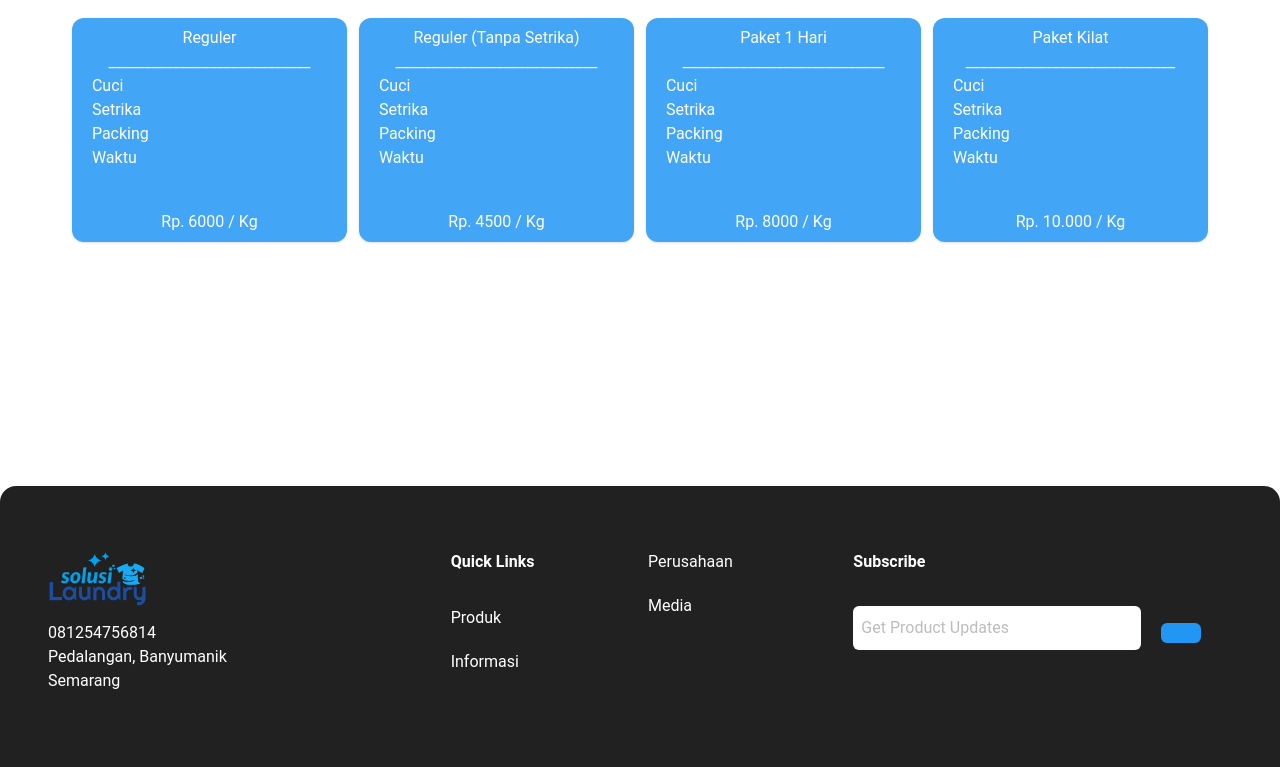
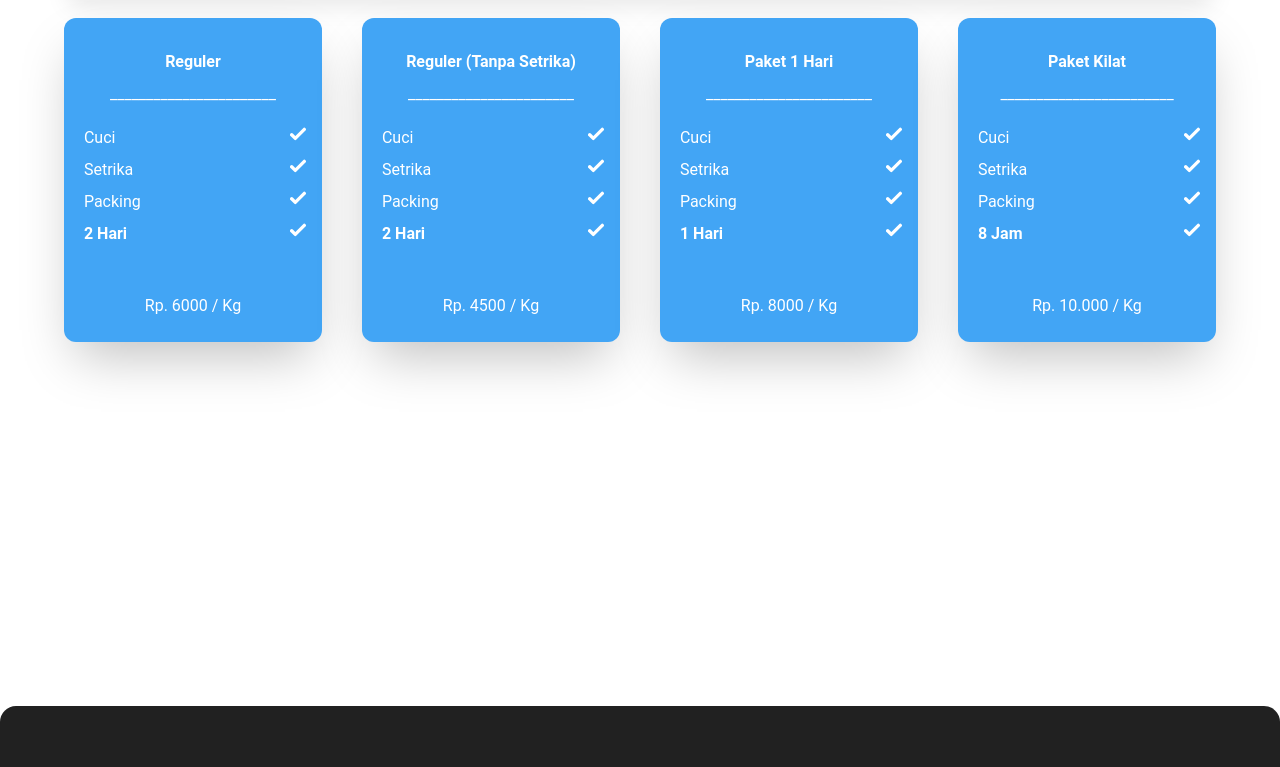
Before and after one commit to muhammadgimnastiar/solusi-laundry, a React (Create React App) app: page /paket in a window 1280 px wide. Shown: the part 460-1227 px from the top of the page. Built offline with nearby package versions, Linux system fonts and the light colour scheme; no server answers.

Commit message:
Lengkapi Front-End

```diff
--- a/package.json
+++ b/package.json
@@ -11,11 +11,14 @@
     "appwrite": "^13.0.1",
     "autoprefixer": "^10.4.16",
     "axios": "^1.6.2",
+    "express": "^4.18.2",
+    "nodemon": "^3.0.2",
     "postcss": "^8.4.31",
     "react": "^18.2.0",
     "react-dom": "^18.2.0",
     "react-router-dom": "^6.19.0",
     "react-scripts": "5.0.1",
+    "util": "^0.12.5",
     "web-vitals": "^2.1.4"
   },
   "scripts": {
--- a/src/components/Footer/Footer.jsx
+++ b/src/components/Footer/Footer.jsx
@@ -15,13 +15,13 @@ function Footer() {
         </div>
         <div className="grid grid-cols-1 md:grid-cols-2 gap-4">
           <div>
-            <h1 className="font-bold pb-8">Quick Links</h1>
+            <h1 className="font-bold pb-8">Navigasi</h1>
             <ul>
               <li className="pb-5">Produk</li>
               <li>Informasi</li>
             </ul>
           </div>
-          <div className="">
+          <div className="pt-14">
             <ul>
               <li className="pb-5">Perusahaan</li>
               <li>Media</li>
@@ -29,7 +29,7 @@ function Footer() {
           </div>
         </div>
         <div>
-          <h1 className="font-bold pb-8">Subscribe</h1>
+          <h1 className="font-bold pb-8">Berlangganan</h1>
           <input
             type="text"
             placeholder="Get Product Updates"
@@ -47,9 +47,9 @@ function Footer() {
           <i className="fab fa-twitter px-8"></i>
         </div>
         <span>
-          A Product of <strong>Solusi Laundry</strong>
+          Sebuah Produk dari <strong>Solusi Laundry</strong>
         </span>
-        <span>© 2023 Lift Media. All rights reserved.</span>
+        <span>© 2023 Aji Saka. Dilindungi Hak Cipta.</span>
       </div>
     </footer>
   );
--- a/src/components/Hero/Hero.jsx
+++ b/src/components/Hero/Hero.jsx
@@ -18,15 +18,19 @@ function Hero() {
           </h5>
         </div>
         <div className="gap-2 mx-auto flex justify-center xl:justify-start">
+          <a href="">
             <Button className="bg-primary-blue rounded-xl px-8 py-3 font-inter font-semibold text-bg ">
               Pesan Sekarang
             </Button>
+          </a>
+          <a href="/Pesanan">
             <Button
               className="rounded-xl px-8 py-3 font-inter font-semibold "
               variant="text"
             >
               Lihat Pesanan
             </Button>
+          </a>
         </div>
       </div>
       <div className="col-span-12 lg:col-span-5 order-1 ">
--- a/src/pages/Admin/AddPesanan.jsx
+++ b/src/pages/Admin/AddPesanan.jsx
@@ -58,11 +58,11 @@ const AddUser = () => {
 
   return (
     <div className="bg-bg min-h-screen">
-      <div className="container mx-auto mt-5">
+      <div className="container mx-auto">
         <h1 className="text-center text-4xl font-extrabold font-poppins py-10">
           Tambah Pesanan
         </h1>
-        <div className="columns mt-5 is-centered">
+        <div className="columns mx-8 is-centered">
           <div className="column is-half">
             <form onSubmit={saveUser}>
               <div className="field">
@@ -147,12 +147,12 @@ const AddUser = () => {
                   />
                 </div>
               </div>
-              <div className="field">
+              <div className="field mb-7">
                 <button
                   type="submit"
                   className="button w-28 h-[47px] p-2.5 bg-indigo-800 rounded-[15px] justify-start items-start gap-2.5 inline-flex"
                 >
-                  <h1 className="w-[92px] h-[22px] text-center text-white text-xl font-bold font-inter">
+                  <h1 className="w-[92px] h-[22px] text-center text-white text-base font-bold font-inter">
                     Tambah
                   </h1>
                 </button>
--- a/src/pages/Admin/Dasboard.jsx
+++ b/src/pages/Admin/Dasboard.jsx
@@ -55,14 +55,14 @@ export function Dashboard() {
   };
   const { logoutUser } = useAuth();
   return (
-    <div className="bg-bg ">
+    <div className="bg-bg">
       <Card className="h-full w-full" shadow={false}>
         <CardHeader
           floated={false}
           shadow={false}
           className="rounded-none container mx-auto"
         >
-          <div className="mb-8 flex items-center justify-between gap-8">
+          <div className="mb-8 ml-6 flex items-center justify-between gap-8">
             <div>
               <Typography variant="h5" color="blue-gray">
                 Daftar Pesanan
@@ -87,7 +87,7 @@ export function Dashboard() {
             </div>
           </div>
 
-          <div className="w-full md:w-72">
+          <div className="w-full md:w-72 ml-6">
             <Input
               label="Pencarian"
               icon={<MagnifyingGlassIcon className="h-5 w-5" />}
@@ -106,7 +106,7 @@ export function Dashboard() {
                     <Typography
                       variant="normal"
                       color="white"
-                      className="font-normal leading-none"
+                      className="font-normal leading-none ml-7"
                     >
                       {head}
                     </Typography>
@@ -126,7 +126,7 @@ export function Dashboard() {
                     <tr key={name}>
                       {/* name */}
                       <td className={classes}>
-                        <div className="flex items-center gap-3">
+                        <div className="flex items-center gap-3 ml-7">
                           <Avatar
                             src={
                               "https://demos.creative-tim.com/test/corporate-ui-dashboard/assets/img/team-3.jpg"
@@ -149,7 +149,7 @@ export function Dashboard() {
                         <Typography
                           variant="small"
                           color="blue-gray"
-                          className="font-normal"
+                          className="font-normal ml-7"
                         >
                           {status}
                         </Typography>
@@ -161,14 +161,14 @@ export function Dashboard() {
                           <Typography
                             variant="small"
                             color="blue-gray"
-                            className="font-normal"
+                            className="font-normal ml-7"
                           >
                             {paket.name}
                           </Typography>
                           <Typography
                             variant="small"
                             color="blue-gray"
-                            className="font-normal opacity-70"
+                            className="font-normal opacity-70 ml-7"
                           >
                             {paket.waktu < 24 ? paket.waktu : paket.waktu / 24}
                             {paket.waktu < 24 ? <> Jam</> : <> Hari</>} ({" "}
@@ -178,7 +178,7 @@ export function Dashboard() {
                       </td>
 
                       <td className={classes}>
-                        <div className="w-max">
+                        <div className="w-max ml-7">
                           <Chip
                             variant="ghost"
                             size="sm"
@@ -192,7 +192,7 @@ export function Dashboard() {
                         <Typography
                           variant="small"
                           color="blue-gray"
-                          className="font-normal"
+                          className="font-normal ml-7"
                         >
                           Rp {total}
                         </Typography>
--- a/src/pages/Admin/EditPesanan.jsx
+++ b/src/pages/Admin/EditPesanan.jsx
@@ -53,11 +53,11 @@ const EditUser = () => {
   return (
     <div className="bg-bg min-h-screen">
       <div className="container mx-auto">
-        <div className="columns mt-5 is-centered">
+        <div className="columns is-centered">
           <h1 className="text-center text-4xl font-extrabold font-poppins py-10">
             Update Pesanan
           </h1>
-          <div className="column is-half">
+          <div className="column is-half mx-8">
             <form onSubmit={updateUser}>
               <div className="field">
                 <label className="label">Nama</label>
@@ -139,12 +139,12 @@ const EditUser = () => {
                   />
                 </div>
               </div>
-              <div className="field">
+              <div className="field mb-7">
                 <button
                   type="submit"
                   className="button w-28 h-[47px] p-2.5 bg-indigo-800 rounded-[15px] justify-start items-start gap-2.5 inline-flex"
                 >
-                  <h1 className="w-[92px] h-[22px] text-center text-white text-xl font-bold font-inter">
+                  <h1 className="w-[92px] h-[22px] text-center text-white text-base font-bold font-inter">
                     Update
                   </h1>
                 </button>
--- a/src/pages/Paket/GridCard.jsx
+++ b/src/pages/Paket/GridCard.jsx
@@ -3,17 +3,33 @@ import { paketan } from './data'
 
 const GridCard = () => {
     return (
-        <div className='w-full grid grid-rows-2 grid-cols-4 gap-3  rounded-xl p-2'>
+        <div className='w-full grid grid-rows-2 grid-cols-4 gap-10 rounded-xl pt-2'>
             {paketan.map((paket) =>{
                 return (
-                <div key={paket.id} className='bg-blue-400 h-50 text-center rounded-xl  p-2 cursor-pointer shadow duration-150 hover:scale-105 hover:shadow-md'>
-                    <p className='text-white'>{paket.title}</p>
-                    <p className='text-white'>{paket.price}</p>
-                    <p className='text-white text-left'>&nbsp;&nbsp;&nbsp;{paket.desc}</p>
-                    <p className='text-white text-left'>&nbsp;&nbsp;&nbsp;{paket.desc2}</p>
-                    <p className='text-white text-left'>&nbsp;&nbsp;&nbsp;{paket.desc3}</p>
-                    <p className='text-white text-left'>&nbsp;&nbsp;&nbsp;{paket.desc4}</p>
-                    <p className='text-white pt-10'>{paket.const}</p>
+                <div key={paket.id} className='bg-blue-400 h-50 text-center rounded-xl p-2 cursor-pointer shadow-2xl duration-150 hover:scale-105 hover:shadow-md'>
+                    <p className='text-white m-2 mt-6 font-bold'>{paket.title}</p>
+                    <p className='text-white mb-5'>{paket.price}</p>
+                    <p className='text-white text-left mb-2'>&nbsp;&nbsp;&nbsp;{paket.desc}
+                        <svg className='w-4 h-4 float-right mr-2' viewBox="0 0 19 15" fill="none" xmlns="http://www.w3.org/2000/svg">
+                            <path d="M2 8.42857L6.28571 12.7143L17 2" stroke="white" stroke-width="3.91588" stroke-linecap="round" stroke-linejoin="round"/>
+                        </svg>
+                    </p>
+                    <p className='text-white text-left mb-2'>&nbsp;&nbsp;&nbsp;{paket.desc2}
+                        <svg className='w-4 h-4 float-right mr-2' viewBox="0 0 19 15" fill="none" xmlns="http://www.w3.org/2000/svg">
+                            <path d="M2 8.42857L6.28571 12.7143L17 2" stroke="white" stroke-width="3.91588" stroke-linecap="round" stroke-linejoin="round"/>
+                        </svg>
+                    </p>
+                    <p className='text-white text-left mb-2'>&nbsp;&nbsp;&nbsp;{paket.desc3}
+                        <svg className='w-4 h-4 float-right mr-2' viewBox="0 0 19 15" fill="none" xmlns="http://www.w3.org/2000/svg">
+                            <path d="M2 8.42857L6.28571 12.7143L17 2" stroke="white" stroke-width="3.91588" stroke-linecap="round" stroke-linejoin="round"/>
+                        </svg>
+                    </p>
+                    <p className='text-white text-left mb-2 font-bold'>&nbsp;&nbsp;&nbsp;{paket.desc4}
+                        <svg className='w-4 h-4 float-right mr-2' viewBox="0 0 19 15" fill="none" xmlns="http://www.w3.org/2000/svg">
+                            <path d="M2 8.42857L6.28571 12.7143L17 2" stroke="white" stroke-width="3.91588" stroke-linecap="round" stroke-linejoin="round"/>
+                        </svg>
+                    </p>
+                    <p className='text-white pt-10 pb-4'>{paket.const}</p>
                 </div>
                 )
                 })}
--- a/src/pages/Paket/Paket.jsx
+++ b/src/pages/Paket/Paket.jsx
@@ -5,11 +5,11 @@ import GridCard from './GridCard'
 
 function Paket() {
     return (
-        <div className='max-w-6xl mx-auto'>
+        <div className='max-w-6xl h-full mx-auto'>
         <div className='flex flex-col justify-center items-center bg-blue-900 rounded-lg p-2 h-20 mt-10 cursor-pointer shadow duration-150 hover:scale-105 hover:shadow-md'>
             <p className='text-2xl font-bold text-white'>Pilihan Paket</p>
         </div>
-        <div className='w-full bg-blue-400 rounded-lg p-2 my-5 justify-center cursor-pointer shadow duration-150 hover:scale-105 hover:shadow-md'>
+        <div className='w-full bg-blue-400 rounded-lg p-2 my-5 justify-center cursor-pointer shadow-xl duration-150 hover:scale-105 hover:shadow-md'>
             <div className='flex flex-col items-start'>
             <p className='px-2 pt-2 text-2xl font-bold text-white'>Paket Bulanan</p>
             <p className='px-2 text-xl font-semibold text-white'>Rp. 100.000</p>
--- a/src/pages/Paket/data.jsx
+++ b/src/pages/Paket/data.jsx
@@ -2,41 +2,41 @@ export const paketan = [
     {
         id: 1,
         title: "Reguler",
-        price: "____________________________",
+        price: "_______________________",
         desc: "Cuci",
         desc2: "Setrika",
         desc3: "Packing",
-        desc4: "Waktu",
+        desc4: "2 Hari",
         const: "Rp. 6000 / Kg",
     },
     {
         id: 2,
         title: "Reguler (Tanpa Setrika)",
-        price: "____________________________",
+        price: "_______________________",
         desc: "Cuci",
         desc2: "Setrika",
         desc3: "Packing",
-        desc4: "Waktu",
+        desc4: "2 Hari",
         const: "Rp. 4500 / Kg",
     },
     {
         id: 3,
         title: "Paket 1 Hari",
-        price: "____________________________",
+        price: "_______________________",
         desc: "Cuci",
         desc2: "Setrika",
         desc3: "Packing",
-        desc4: "Waktu",
+        desc4: "1 Hari",
         const: "Rp. 8000 / Kg",
     },
     {
         id: 4,
         title: "Paket Kilat",
-        price: "_____________________________",
+        price: "________________________",
         desc: "Cuci",
         desc2: "Setrika",
         desc3: "Packing",
-        desc4: "Waktu",
+        desc4: "8 Jam",
         const: "Rp. 10.000 / Kg",
     },
 ]
--- a/src/pages/Pesanan/Pesanan.jsx
+++ b/src/pages/Pesanan/Pesanan.jsx
@@ -32,14 +32,14 @@ export function Pesanan() {
     setUser(response.data);
   };
   return (
-    <div className="bg-bg ">
+    <div className="bg-bg">
       <Card className="h-full w-full" shadow={false}>
         <CardHeader
           floated={false}
           shadow={false}
           className="rounded-none container mx-auto"
         >
-          <div className="mb-8 flex items-center justify-between gap-8">
+          <div className="mb-8 ml-6 flex items-center justify-between gap-8">
             <div>
               <Typography variant="h5" color="blue-gray">
                 Daftar Pesanan
@@ -61,7 +61,7 @@ export function Pesanan() {
             </div>
           </div>
 
-          <div className="w-full md:w-72">
+          <div className="w-full md:w-72 ml-6">
             <Input
               label="Pencarian"
               icon={<MagnifyingGlassIcon className="h-5 w-5" />}
@@ -69,7 +69,7 @@ export function Pesanan() {
           </div>
         </CardHeader>
         <CardBody className="overflow-scroll px-0">
-          <table className="mt-4 w-full min-w-max table-auto text-left ">
+          <table className="mt-4 w-full min-w-max table-auto text-left">
             <thead>
               <tr>
                 {TABLE_HEAD.map((head) => (
@@ -80,7 +80,7 @@ export function Pesanan() {
                     <Typography
                       variant="normal"
                       color="white"
-                      className="font-normal leading-none"
+                      className="font-normal leading-none ml-7"
                     >
                       {head}
                     </Typography>
@@ -99,7 +99,7 @@ export function Pesanan() {
                   <tr key={name}>
                     {/* name */}
                     <td className={classes}>
-                      <div className="flex items-center gap-3">
+                      <div className="flex items-center gap-3 ml-7">
                         <Avatar
                           src={
                             "https://demos.creative-tim.com/test/corporate-ui-dashboard/assets/img/team-3.jpg"
@@ -120,7 +120,7 @@ export function Pesanan() {
                     {/* Status Pesanan */}
 
                     <td className={classes}>
-                      <div className="w-max">
+                      <div className="w-max ml-7">
                         <Chip
                           variant="ghost"
                           size="sm"
@@ -138,7 +138,7 @@ export function Pesanan() {
 
                     {/* Paket */}
                     <td className={classes}>
-                      <div className="flex flex-col">
+                      <div className="flex flex-col ml-7">
                         <Typography
                           variant="small"
                           color="blue-gray"
@@ -163,7 +163,7 @@ export function Pesanan() {
                       <Typography
                         variant="small"
                         color="blue-gray"
-                        className="font-normal"
+                        className="font-normal ml-7"
                       >
                         Rp {total}
                       </Typography>
```
Also changed, not shown: src/assets/css/tailwind.css, 2 other files (tests, documents, lock files or other folders). Lines whose indentation alone changed are shown as unchanged.
